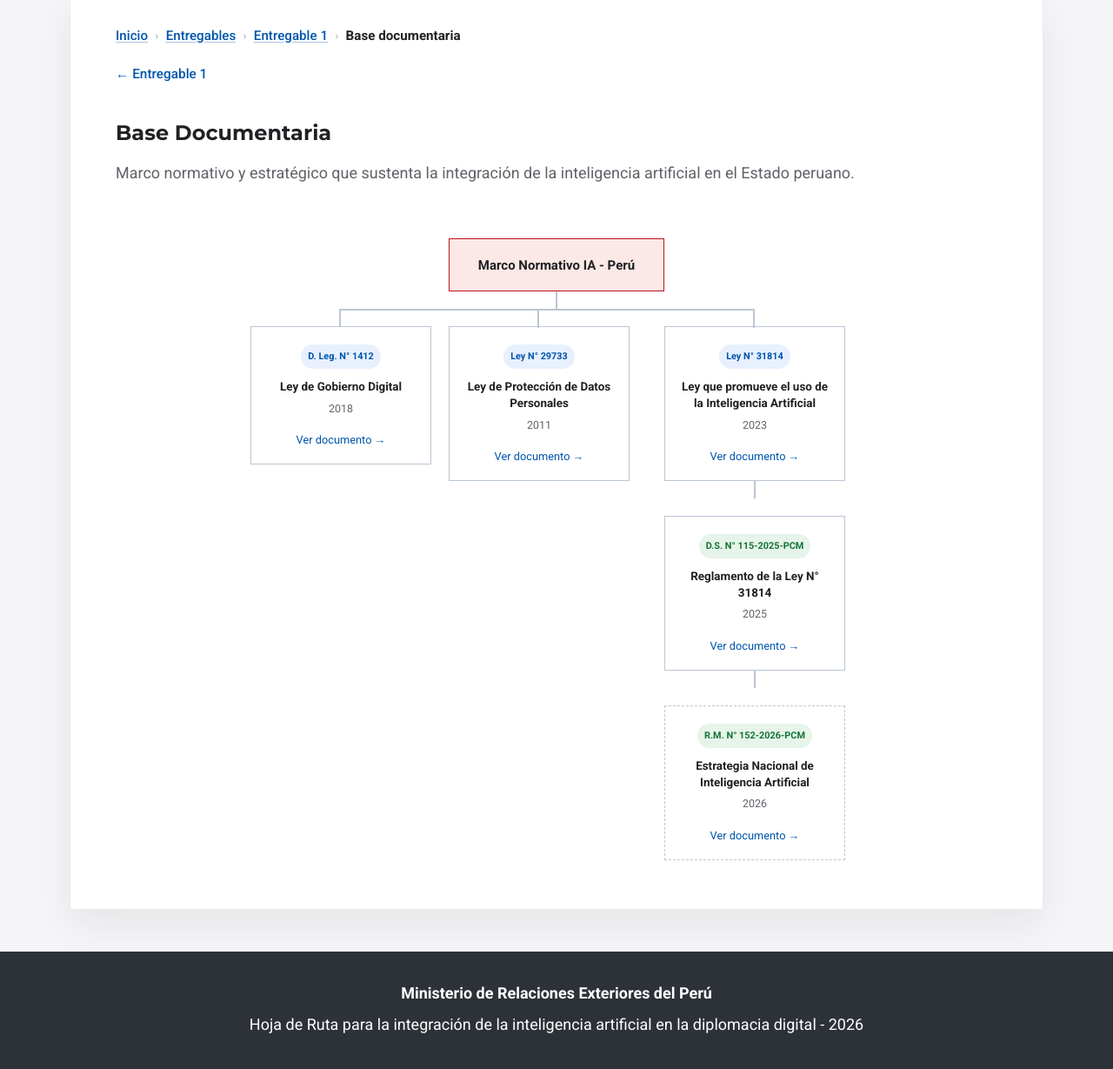
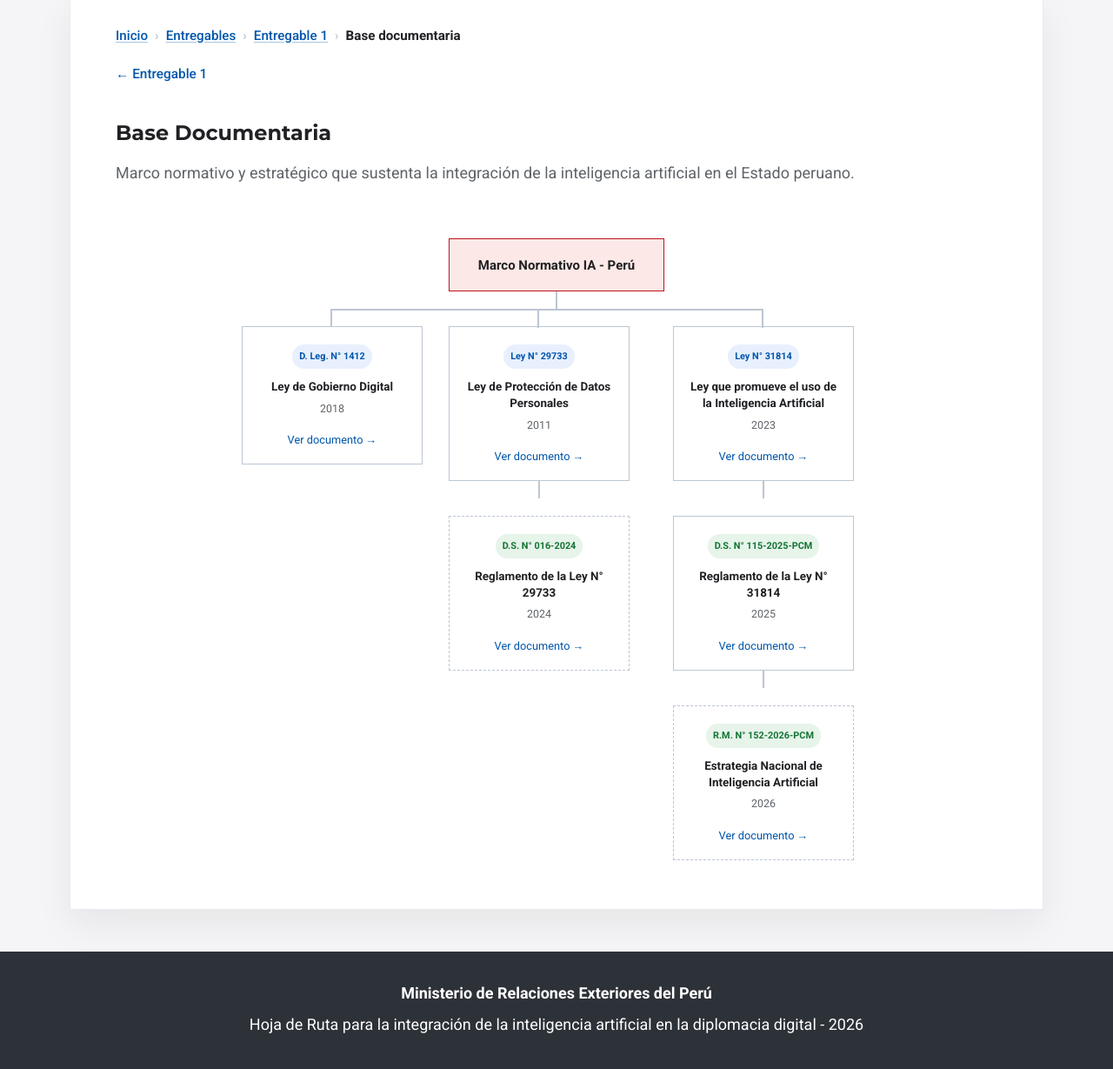
Before and after one commit to MreFernandoParedes/mre_ruta_ia_render, a Flask app: page /base-documentaria in a window 1280 px wide. Shown: the part 215-1444 px from the top of the page at 87% size. Run offline with Flask 3, Linux system fonts and the light colour scheme.

Commit message:
Actualizar enlaces base documentaria y agregar reglamento Ley 29733
Co-Authored-By: Claude Sonnet 4.6 <noreply@anthropic.com>

```diff
--- a/templates/base-documentaria.html
+++ b/templates/base-documentaria.html
@@ -26,7 +26,7 @@
             <span class="tree-badge tree-badge-ley">D. Leg. N° 1412</span>
             <div class="tree-titulo">Ley de Gobierno Digital</div>
             <div class="tree-anio">2018</div>
-            <a href="https://rreeperu365-my.sharepoint.com/:b:/r/personal/fparedesa_rree_gob_pe/Documents/Documentos/El%20Peruano/decreto-legislativo-que-aprueba-la-ley-de-gobierno-digital-decreto-legislativo-n-1412-1691026-1.pdf?csf=1&web=1&e=mKfmXx" target="_blank" class="tree-doc-link">Ver documento &rarr;</a>
+            <a href="https://rreeperu365-my.sharepoint.com/:b:/r/personal/fparedesa_rree_gob_pe/Documents/Documentos/2%20el-peruano/1412-gobierno-digital/decreto-legislativo-que-aprueba-la-ley-de-gobierno-digital-n-1412-1691026-1.pdf?csf=1&web=1&e=Bd1ktY" target="_blank" class="tree-doc-link">Ver documento &rarr;</a>
           </div>
         </li>
         <li>
@@ -34,15 +34,25 @@
             <span class="tree-badge tree-badge-ley">Ley N° 29733</span>
             <div class="tree-titulo">Ley de Protección de Datos Personales</div>
             <div class="tree-anio">2011</div>
-            <a href="https://rreeperu365-my.sharepoint.com/:b:/r/personal/fparedesa_rree_gob_pe/Documents/Documentos/El%20Peruano/ley-proteccion-datos-personales-ley-29733.pdf?csf=1&web=1&e=4VrmXe" target="_blank" class="tree-doc-link">Ver documento &rarr;</a>
+            <a href="https://rreeperu365-my.sharepoint.com/:b:/r/personal/fparedesa_rree_gob_pe/Documents/Documentos/2%20el-peruano/29733-proteccion-datos-personales/ley-proteccion-datos-personales-ley-29733.pdf?csf=1&web=1&e=gafCa5" target="_blank" class="tree-doc-link">Ver documento &rarr;</a>
           </div>
+          <ul>
+            <li>
+              <div class="tree-node tree-node-leaf">
+                <span class="tree-badge tree-badge-ds">D.S. N° 016-2024</span>
+                <div class="tree-titulo">Reglamento de la Ley N° 29733</div>
+                <div class="tree-anio">2024</div>
+                <a href="https://rreeperu365-my.sharepoint.com/:b:/r/personal/fparedesa_rree_gob_pe/Documents/Documentos/2%20el-peruano/29733-proteccion-datos-personales/reglamento-ley-29733-6426760-decreto-supremo-n-016-2024-ley-de-proteccion-de-datos-personales.pdf?csf=1&web=1&e=rACugU" target="_blank" class="tree-doc-link">Ver documento &rarr;</a>
+              </div>
+            </li>
+          </ul>
         </li>
         <li>
           <div class="tree-node">
             <span class="tree-badge tree-badge-ley">Ley N° 31814</span>
             <div class="tree-titulo">Ley que promueve el uso de la Inteligencia Artificial</div>
             <div class="tree-anio">2023</div>
-            <a href="https://rreeperu365-my.sharepoint.com/:b:/r/personal/fparedesa_rree_gob_pe/Documents/Documentos/El%20Peruano/ley-que-promueve-el-uso-de-la-inteligencia-artificial-en-fav-ley-31814.pdf?csf=1&web=1&e=vqUdRi" target="_blank" class="tree-doc-link">Ver documento &rarr;</a>
+            <a href="https://rreeperu365-my.sharepoint.com/:b:/r/personal/fparedesa_rree_gob_pe/Documents/Documentos/2%20el-peruano/31814-inteligeincia-artificial/ley-que-promueve-el-uso-de-la-inteligencia-artificial-en-fav-ley-31814.pdf?csf=1&web=1&e=SYMaKP" target="_blank" class="tree-doc-link">Ver documento &rarr;</a>
           </div>
           <ul>
             <li>
@@ -50,7 +60,7 @@
                 <span class="tree-badge tree-badge-ds">D.S. N° 115-2025-PCM</span>
                 <div class="tree-titulo">Reglamento de la Ley N° 31814</div>
                 <div class="tree-anio">2025</div>
-                <a href="https://rreeperu365-my.sharepoint.com/:b:/r/personal/fparedesa_rree_gob_pe/Documents/Documentos/El%20Peruano/reglamento-ley-31814-7133522-decreto-supremo-n-115-2025-pcm.pdf?csf=1&web=1&e=uLRDTe" target="_blank" class="tree-doc-link">Ver documento &rarr;</a>
+                <a href="https://rreeperu365-my.sharepoint.com/:b:/r/personal/fparedesa_rree_gob_pe/Documents/Documentos/2%20el-peruano/31814-inteligeincia-artificial/reglamento-ley-31814-7133522-decreto-supremo-n-115-2025-pcm.pdf?csf=1&web=1&e=1y4LgH" target="_blank" class="tree-doc-link">Ver documento &rarr;</a>
               </div>
               <ul>
                 <li>
@@ -58,7 +68,7 @@
                     <span class="tree-badge tree-badge-ds">R.M. N° 152-2026-PCM</span>
                     <div class="tree-titulo">Estrategia Nacional de Inteligencia Artificial</div>
                     <div class="tree-anio">2026</div>
-                    <a href="https://rreeperu365-my.sharepoint.com/:b:/r/personal/fparedesa_rree_gob_pe/Documents/Documentos/El%20Peruano/estrategia-nacional-ia-resolucion-ministerial-n-152-2026-2511535-1.PDF?csf=1&web=1&e=a4t4C2" target="_blank" class="tree-doc-link">Ver documento &rarr;</a>
+                    <a href="https://rreeperu365-my.sharepoint.com/:b:/r/personal/fparedesa_rree_gob_pe/Documents/Documentos/2%20el-peruano/31814-inteligeincia-artificial/estrategia-nacional-ia-resolucion-ministerial-n-152-2026-2511535-1.PDF?csf=1&web=1&e=1BDdam" target="_blank" class="tree-doc-link">Ver documento &rarr;</a>
                   </div>
                 </li>
               </ul>
```
